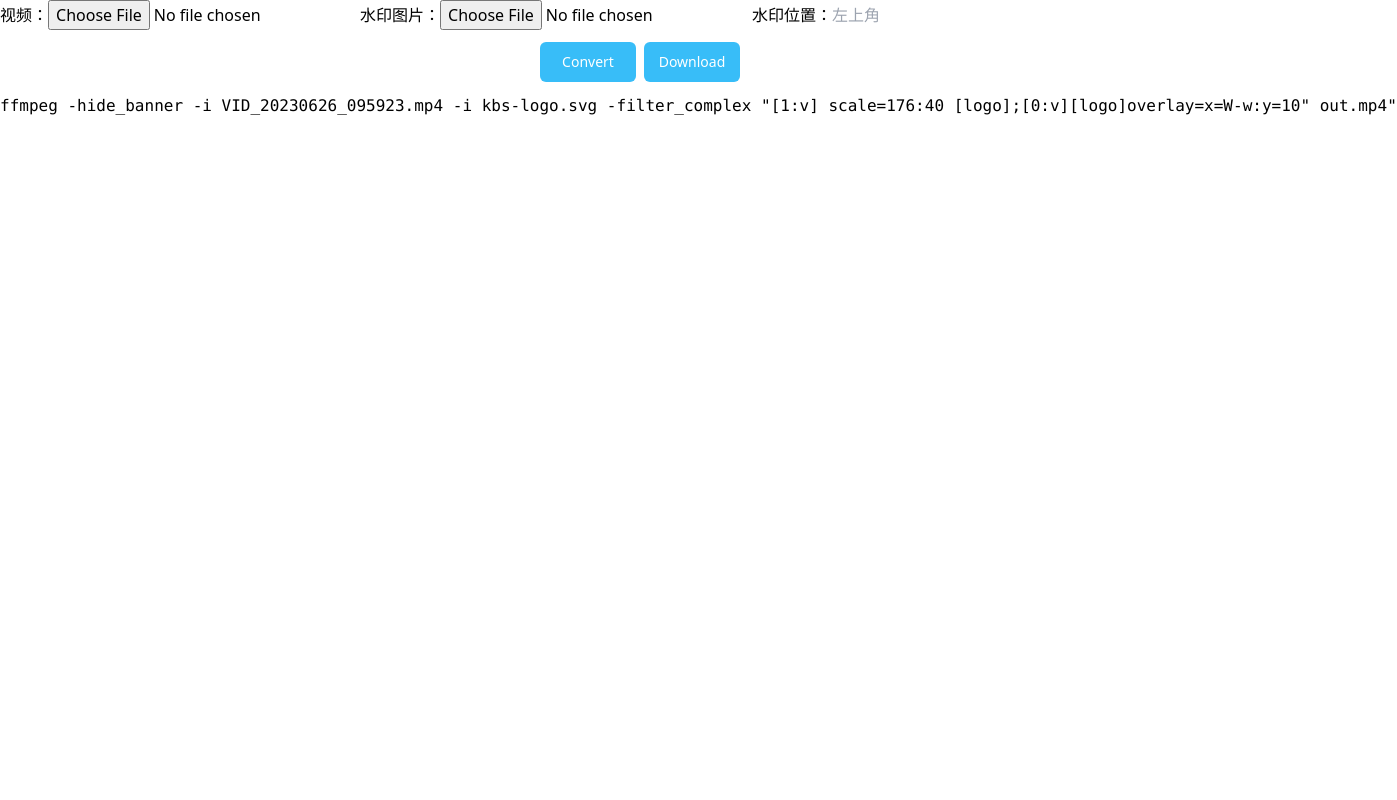
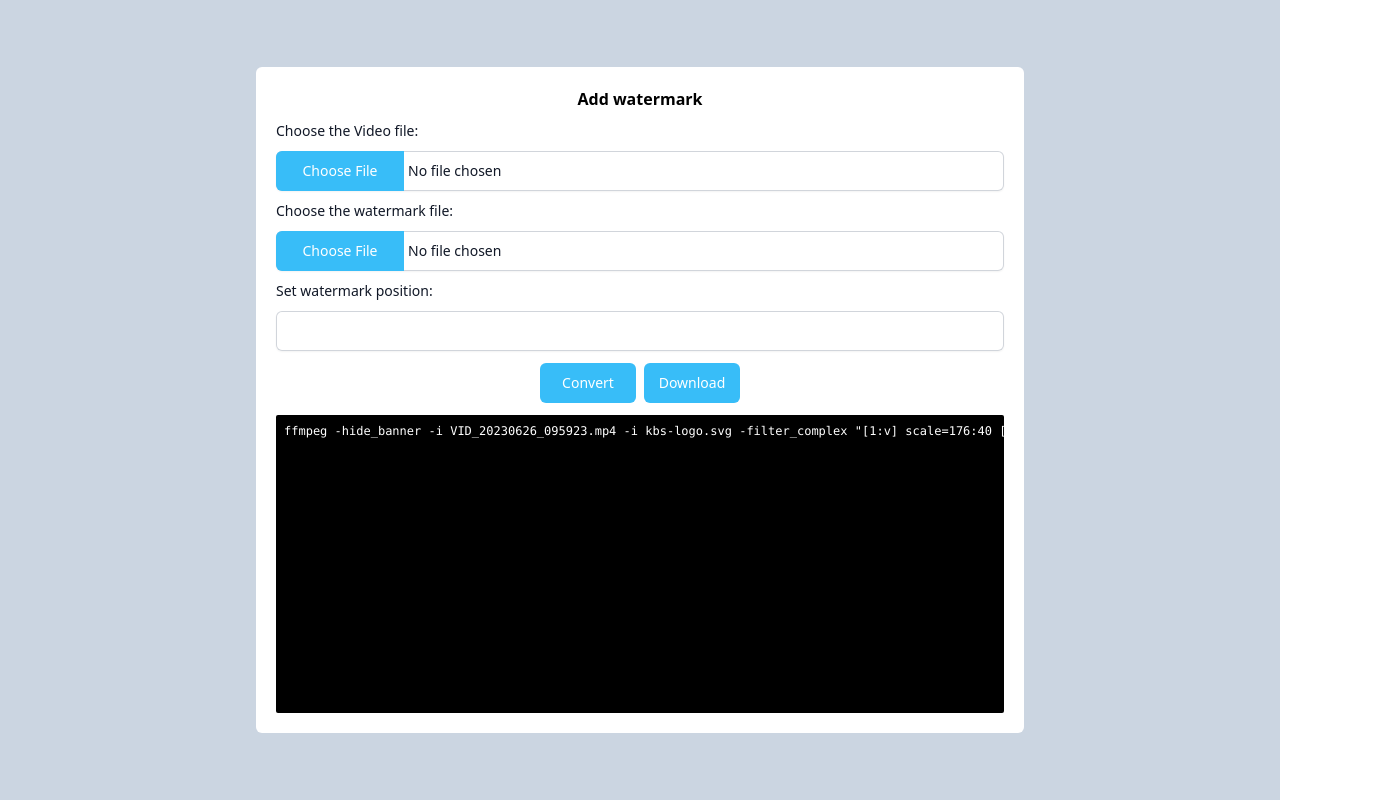
Before and after one commit to greycodee/VidConvert, a React (Vite) app: page /VidConvert/watermark in a window 1280 px wide. Shown: the whole page, 1397 px wide, since content can reach past the window. Built offline with nearby package versions, Linux system fonts and the light colour scheme; what @ffmpeg/ffmpeg would draw is missing.

Commit message:
update ui

```diff
--- a/public/enable-threads.js
+++ b/public/enable-threads.js
@@ -1,3 +1,4 @@
+/* eslint-disable no-inner-declarations */
 // NOTE: This file creates a service worker that cross-origin-isolates the page (read more here: https://web.dev/coop-coep/) which allows us to use wasm threads.
 // Normally you would set the COOP and COEP headers on the server to do this, but Github Pages doesn't allow this, so this is a hack to do that.
 
--- a/src/App.jsx
+++ b/src/App.jsx
@@ -17,14 +17,37 @@ function App() {
       content: "watermark",
       link: "/watermark",
     },
+    {
+      key: 3,
+      icon: "https://tailwindui.com/img/ecommerce-images/home-page-02-edition-01.jpg",
+      title: "Add fakedata3",
+      content: "fakedata",
+      link: "/fakedata",
+    },
+    {
+      key: 4,
+      icon: "https://tailwindui.com/img/ecommerce-images/home-page-02-edition-01.jpg",
+      title: "Add fakedata4",
+      content: "fakedata",
+      link: "/fakedata",
+    },
+    {
+      key: 5,
+      icon: "https://tailwindui.com/img/ecommerce-images/home-page-02-edition-01.jpg",
+      title: "Add fakedata5",
+      content: "fakedata",
+      link: "/fakedata",
+    },
   ];
   return (
-    <div className="bg-slate-200 w-full h-screen p-2">
-      <ul className="bg-slate-50 flex flex-wrap">
+    <div className="bg-slate-200 w-screen h-screen flex">
+      <div className="bg-slate-50 h-screen w-screen sm:w-max sm:h-max sm:m-auto rounded-lg p-2 min-w-max">
+        <h1 className="text-center text-lg p-5">Video Convert Tool</h1>
+        <ul className=" grid grid-cols-1 sm:grid-cols-4 gap-4">
           {itemData.map((item) => (
             <li
               key={item.key}
-            className="bg-sky-500 text-white p-2 m-2 rounded-md w-full sm:w-40 h-20 shadow-md
+              className="bg-sky-500 text-white p-2 rounded-md w-full sm:w-40 h-20 shadow-md
             hover:bg-sky-400 hover:shadow-lg"
             >
               <Link key={item.key} to={item.link}>
@@ -38,6 +61,7 @@ function App() {
           ))}
         </ul>
       </div>
+    </div>
   );
 }
 
--- a/src/pages/M3U8ToMP4.jsx
+++ b/src/pages/M3U8ToMP4.jsx
@@ -1,7 +1,6 @@
 import { useState, useEffect, useRef } from "react";
 import { createFFmpeg, fetchFile } from "@ffmpeg/ffmpeg";
 import { parseM3u8File } from "../util/M3u8Utils";
-
 
 const ffmpeg = createFFmpeg({ log: true });
 
@@ -13,7 +12,6 @@ function M3U8ToMP4() {
   const [downLoadBtnDisEnable, setDownLoadBtnDisEnable] = useState(true);
   const [log, setLog] = useState("");
   const logRef = useRef(null);
-
 
   useEffect(() => {
     const loadFFmpeg = async () => {
@@ -117,8 +115,9 @@ function M3U8ToMP4() {
   };
 
   return (
-    <div className="h-screen w-screen bg-slate-300 flex">
-      <div className="flex-col p-5 bg-white shadow-lg rounded-xl w-128  m-auto">
+    <div className="h-screen bg-slate-300 flex">
+      {/* <div className="flex-col p-5 bg-white shadow-lg rounded-xl w-128  m-auto"> */}
+      <div className="h-screen w-screen sm:w-3/5 sm:h-5/6 sm:m-auto bg-white rounded-md p-5 flex flex-col">
         <h1 className="text-center font-bold">M3U8 To MP4</h1>
         <div className="mt-2">
           <label
@@ -128,9 +127,6 @@ function M3U8ToMP4() {
             Choose the m3u8 file
           </label>
           <div className="relative mt-2 rounded-md shadow-sm">
-            {/* <div className="pointer-events-none absolute inset-y-0 left-0 flex items-center pl-3">
-            <span className="text-gray-500 sm:text-sm">$</span>
-          </div> */}
             <input
               type="file"
               name="m3u8File"
@@ -188,23 +184,6 @@ function M3U8ToMP4() {
             />
           </div>
         </div>
-        {/* <div className="flex items-center space-x-6 border-b-2 border-indigo-100">
-        <label className="block">
-          <span className="">Choose profile photo</span>
-          <input
-            type="file"
-            onChange={handleTsFilesChange}
-            multiple
-            className="block w-full text-sm text-slate-500
-            file:mr-4 file:py-2 file:px-2 file:w-24 file:h-10
-            file:rounded-full file:border-0
-            file:text-sm file:font-semibold
-            file:bg-violet-50 file:text-violet-700
-            hover:file:bg-violet-100
-          "
-          />
-        </label>
-      </div> */}
         <div className="flex-row center text-center mt-2 mb-2">
           <button
             className="bg-sky-400 m-1 text-white rounded-md w-24 h-10 text-sm disabled:bg-sky-200 hover:bg-sky-500"
@@ -221,14 +200,14 @@ function M3U8ToMP4() {
             Download
           </button>
         </div>
-        <div className="w-full">
+
           <pre
             ref={logRef}
-            className="bg-black overflow-auto text-white rounded-sm h-96 w-full text-xs"
+            className="overflow-auto basis-full bg-black text-white rounded-sm text-xs p-2"
           >
             {log}
           </pre>
-        </div>
+
       </div>
     </div>
   );
--- a/src/pages/WaterMark.jsx
+++ b/src/pages/WaterMark.jsx
@@ -1,12 +1,94 @@
 function WaterMark() {
   return (
-    <div className="flex-col">
-      视频：
-      <input type="file" />
-      水印图片：
-      <input type="file" />
-      水印位置：
-      <input placeholder="左上角" />
+    <div className="flex bg-slate-300 h-screen">
+      <div className="h-screen w-screen sm:w-3/5 sm:h-5/6 sm:m-auto bg-white rounded-md p-5 flex flex-col">
+        <h1 className="text-center font-bold">Add watermark</h1>
+        <div className="mt-2">
+          <label
+            htmlFor="videoFile"
+            className="block text-sm font-medium leading-6 text-gray-900"
+          >
+            Choose the Video file:
+          </label>
+          <div className="relative mt-2 rounded-md shadow-sm">
+            <input
+              type="file"
+              name="videoFile"
+              id="videoFile"
+              className="block
+            w-full
+            rounded-md
+            border-0
+            text-gray-900
+            ring-1
+            ring-inset
+            ring-gray-300
+            placeholder:text-gray-400
+            focus:ring-2 focus:ring-inset
+            sm:text-sm sm:leading-6
+            file:border-none
+            file:w-32 file:h-10 file:bg-sky-400 file:text-white
+            "
+            />
+          </div>
+        </div>
+        <div className="mt-2">
+          <label
+            htmlFor="watermarkFile"
+            className="block text-sm font-medium leading-6 text-gray-900"
+          >
+            Choose the watermark file:
+          </label>
+          <div className="relative mt-2 rounded-md shadow-sm">
+            <input
+              type="file"
+              name="watermarkFile"
+              id="watermarkFile"
+              className="block
+            w-full
+            rounded-md
+            border-0
+            text-gray-900
+            ring-1
+            ring-inset
+            ring-gray-300
+            placeholder:text-gray-400
+            focus:ring-2 focus:ring-inset
+            sm:text-sm sm:leading-6
+            file:border-none
+            file:w-32 file:h-10 file:bg-sky-400 file:text-white
+            "
+            />
+          </div>
+        </div>
+        <div className="mt-2">
+          <label
+            htmlFor="watermarkFile"
+            className="block text-sm font-medium leading-6 text-gray-900"
+          >
+            Set watermark position:
+          </label>
+          <div className="relative mt-2 rounded-md shadow-sm">
+            <input
+              name="watermarkFile"
+              id="watermarkFile"
+              className="block
+            p-2
+            w-full
+            h-10
+            rounded-md
+            border-0
+            text-gray-900
+            ring-1
+            ring-inset
+            ring-gray-300
+            placeholder:text-gray-400
+            focus:ring-2 focus:ring-inset
+            sm:text-sm sm:leading-6
+            "
+            />
+          </div>
+        </div>
         <div className="flex-row center text-center mt-2 mb-2">
           <button className="bg-sky-400 m-1 text-white rounded-md w-24 h-10 text-sm disabled:bg-sky-200 hover:bg-sky-500">
             Convert
@@ -15,12 +97,13 @@ function WaterMark() {
             Download
           </button>
         </div>
-      <pre>
+        <pre className="overflow-auto basis-full bg-black text-white rounded-sm text-xs p-2">
           ffmpeg -hide_banner -i VID_20230626_095923.mp4 -i kbs-logo.svg
           -filter_complex "[1:v] scale=176:40
           [logo];[0:v][logo]overlay=x=W-w:y=10" out.mp4"
         </pre>
       </div>
+    </div>
   );
 }
 
```
Also changed, not shown: vite.config.js (+7 -1 lines), 1 other file (tests, documents, lock files or other folders). Lines whose indentation alone changed are shown as unchanged.
